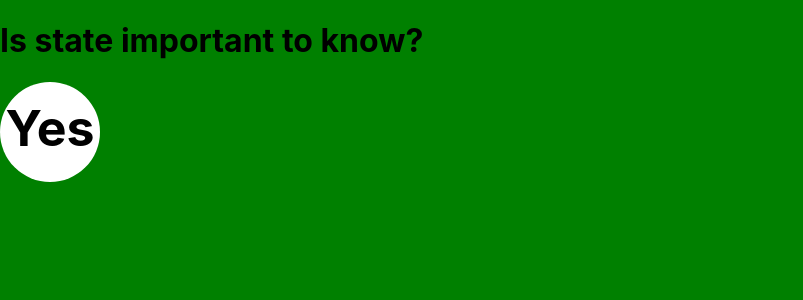
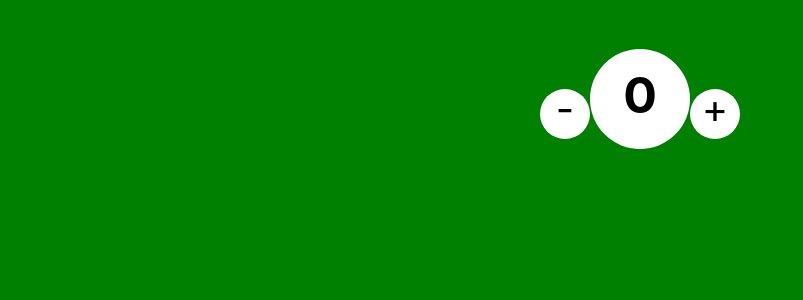
Before and after one commit to lswebdevelops/react-exercises, a React (Create React App) app: page / in a window 1280 px wide. Shown: the top 300 px of the page, without its empty margins (0-803 px from the left). Built offline with nearby package versions, Linux system fonts and the light colour scheme.

Commit message:
decreasing and increasing a number by click

```diff
--- a/src/App.css
+++ b/src/App.css
@@ -1,17 +1,15 @@
 .App{
-  margin: 0;
-  padding: 0;
+  padding-top: 45px;
+}
+.number-container{
+  display: flex;
+  justify-content: center;
+
+  align-items: center;
 
 
-  ;
 }
-.h1.content{
-  display: flex;
-  justify-content: center;
-  align-items: center;
-
-}
-.yesH1{
+.number-content{
   width: 100px;
   height: 100px;
   border-radius: 50%;
@@ -21,3 +19,13 @@
   margin-top: 4px;
   line-height: 92px;
 }
+
+.pplus, .pminus{
+  background-color: white;
+  width: 50px;
+  height: 50px;
+  border-radius: 50%;
+  text-align: center;
+  line-height: 40px;
+  font-size: 40px;;
+}
--- a/src/App.js
+++ b/src/App.js
@@ -3,22 +3,34 @@ import './App.css';
 import React from 'react';
 
 function App() {
-  const  [isImportant, setIsImportant] = React.useState("Yes");
+  const  [isImportant, setIsImportant] = React.useState(0);
 
 
-  function handleClick(){
+  function handleClickUp(){
     // setIsImportant is a function
     //const [isImportant, f]
-    setIsImportant("No")
+    setIsImportant(isImportant + 1)
+
+  }
+  function handleClickDown(){
+    // setIsImportant is a function
+    //const [isImportant, f]
+    setIsImportant(isImportant - 1)
 
   }
   return (
     <div className="App">
-      <h1> Is state important to know? </h1>
-      <div className='h1.content'>
+
+      <div className='number-container'>
+        <p
+         onClick={handleClickDown}
+
+        className='pminus'>-</p>
         <h1
-        onClick={handleClick}
-         className='yesH1'>{isImportant}</h1>
+         className='number-content'>{isImportant}</h1>
+         <p
+         onClick={handleClickUp}
+         className='pplus'>+</p>
       </div>
 
     </div>
```
